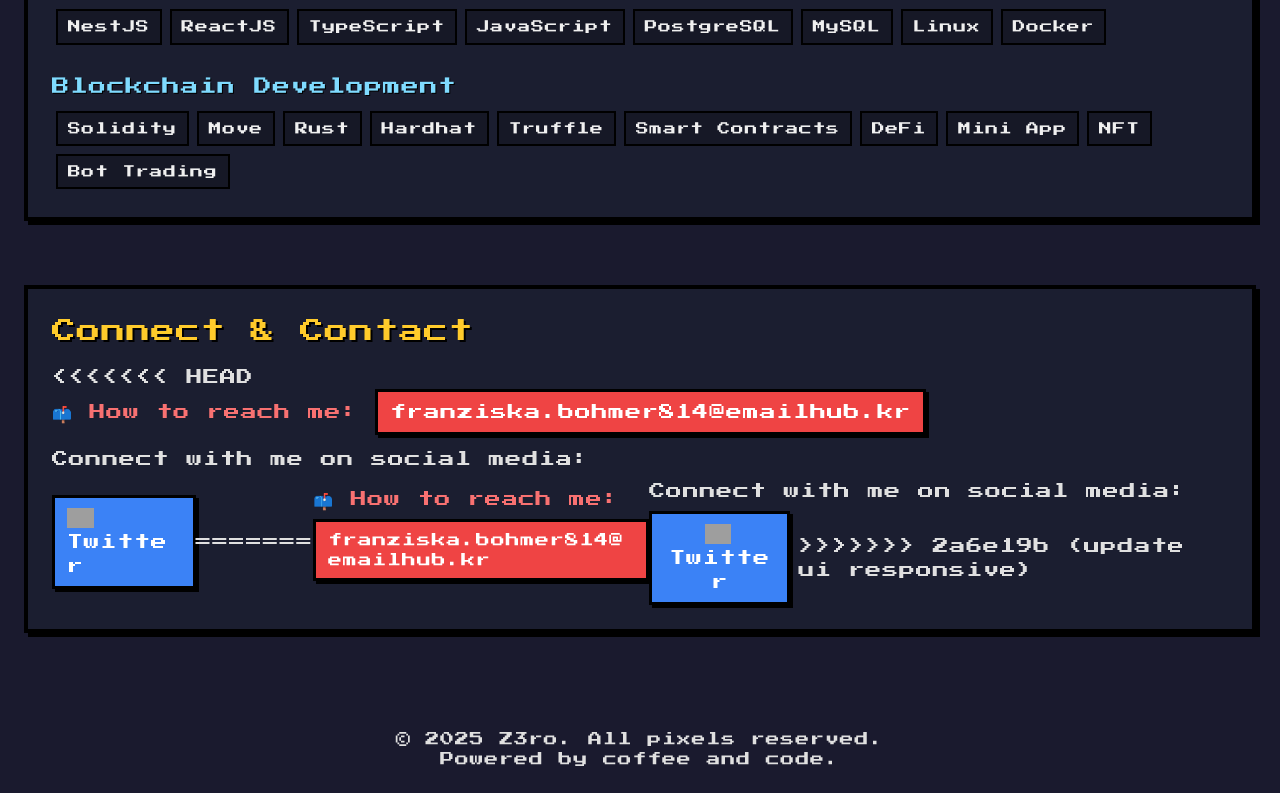
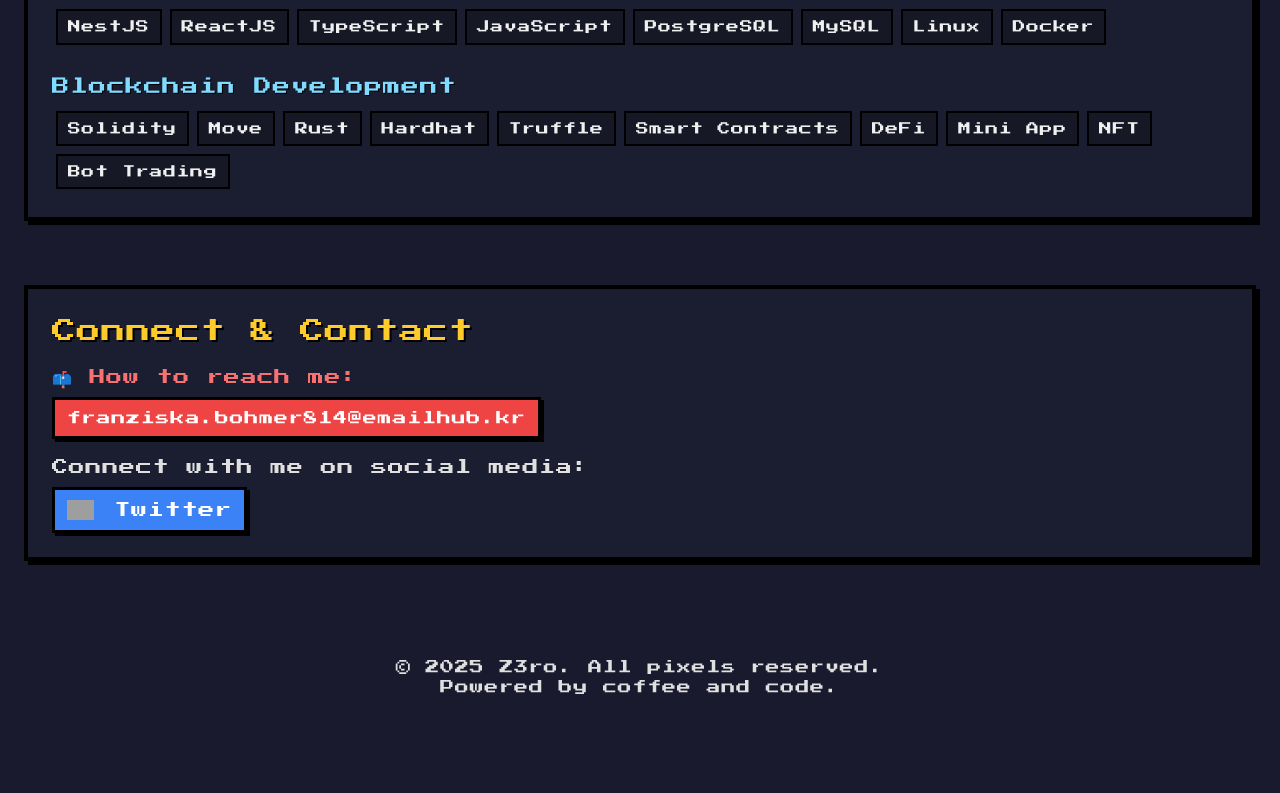
Before and after one commit to ZeroToH3ro/my-profile, a plain HTML site: page index.html in a window 1280 px wide. Shown: the part 1411-2204 px from the top of the page. After the commit the page ends 2132 px from the top, so only its background shows below. Drawn offline with nearby package versions, Linux system fonts and the light colour scheme; grey boxes are pictures that could not be loaded.

Commit message:
fix code

```diff
--- a/index.html
+++ b/index.html
@@ -259,16 +259,6 @@
         <section id="contact" class="p-4 md:p-6 pixel-border bg-gray-800 bg-opacity-30">
             <h2 class="section-title text-center md:text-left">Connect & Contact</h2>
             <div class="text-center md:text-left text-sm md:text-base">
-<<<<<<< HEAD
-                <p class="mb-3"><span class="text-red-400">📫 How to reach me:</span>
-                    <a href="#" id="emailLink" class="pixel-button !bg-red-500 hover:!bg-red-600 active:!bg-red-700">franziska.bohmer814@emailhub.kr</a>
-                </p>
-                <p class="mb-2">Connect with me on social media:</p>
-                <div class="flex justify-center md:justify-start items-center">
-                    <a href="https://x.com/Z3ro_0102" target="_blank" rel="noopener noreferrer" class="pixel-button !bg-blue-500 hover:!bg-blue-600 active:!bg-blue-700">
-                        <img src="https://raw.githubusercontent.com/rahuldkjain/github-profile-readme-generator/master/src/images/icons/Social/twitter.svg" alt="Twitter" class="inline-block h-5 w-auto mr-1 -translate-y-0.5" style="image-rendering: pixelated;"/> Twitter
-                    </a>
-=======
                 <div class="mb-4">
                     <p class="mb-2"><span class="text-red-400">📫 How to reach me:</span></p>
                     <a href="#" id="emailLink" class="pixel-button !bg-red-500 hover:!bg-red-600 active:!bg-red-700 break-all text-xs md:text-sm inline-block max-w-full">franziska.bohmer814@emailhub.kr</a>
@@ -279,7 +269,6 @@
                         <a href="https://twitter.com/mtblaser" target="_blank" rel="noopener noreferrer" class="pixel-button !bg-blue-500 hover:!bg-blue-600 active:!bg-blue-700 w-full sm:w-auto text-center">
                             <img src="https://raw.githubusercontent.com/rahuldkjain/github-profile-readme-generator/master/src/images/icons/Social/twitter.svg" alt="Twitter" class="inline-block h-4 md:h-5 w-auto mr-1 -translate-y-0.5" style="image-rendering: pixelated;"/> Twitter
                         </a>
->>>>>>> 2a6e19b (update ui responsive)
                     </div>
                 </div>
             </div>
```
